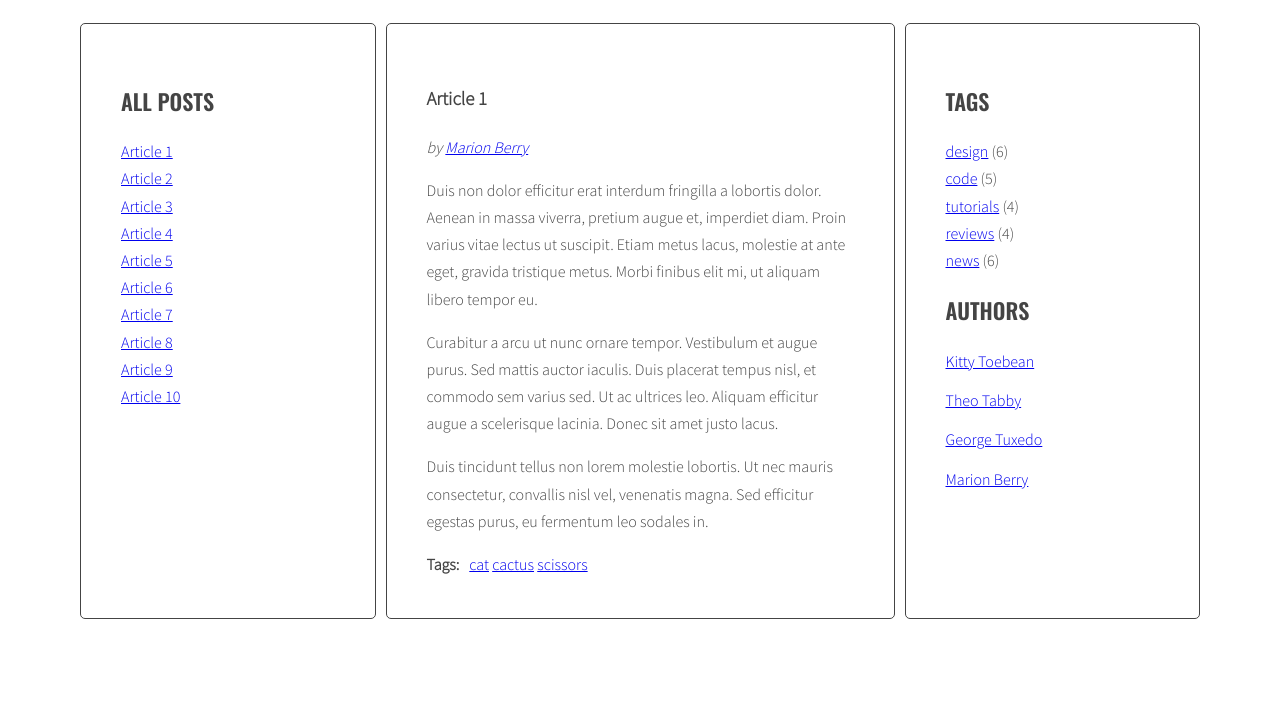
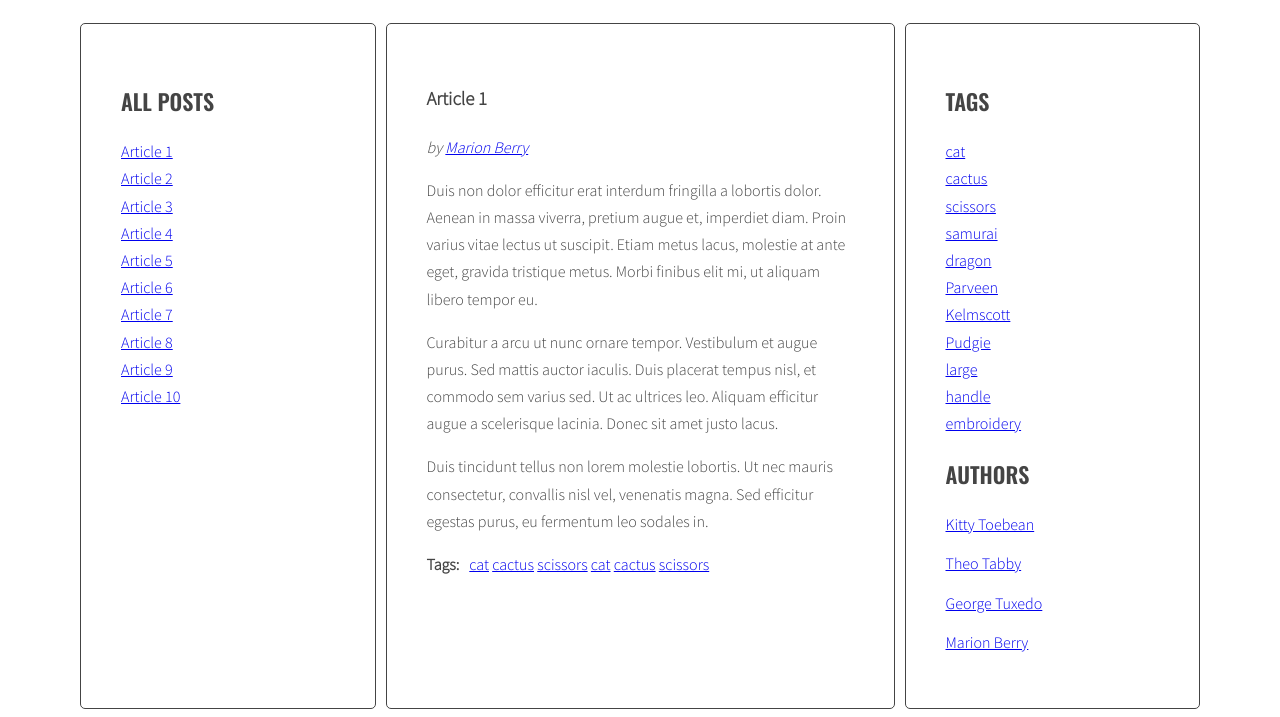
Before and after one commit to anncoderka/javascript-blog, a website: page index.html in a window 1280 px wide. Shown: the part 220-937 px from the top of the page. Before the commit the page ends 847 px from the top, so only its background shows below. Drawn offline with nearby package versions, Linux system fonts and the light colour scheme.

Commit message:
Add tag list to the right menu

```diff
--- a/index.html
+++ b/index.html
@@ -234,13 +234,7 @@
 				</section>
 				<aside class="sidebar">
 					<h2 class="section-title">Tags</h2>
-					<ul class="list tags">
-						<li><a href="#">design</a> <span>(6)</span></li>
-						<li><a href="#">code</a> <span>(5)</span></li>
-						<li><a href="#">tutorials</a> <span>(4)</span></li>
-						<li><a href="#">reviews</a> <span>(4)</span></li>
-						<li><a href="#">news</a> <span>(6)</span></li>
-					</ul>
+					<ul class="list tags"></ul>
 					<h2 class="section-title">Authors</h2>
 					<ul class="list authors">
 						<li>
--- a/js/script.js
+++ b/js/script.js
@@ -1,10 +1,11 @@
 'use strict';
 
-const optArticleSelector = '.post',
-    optTitleSelector = '.post-title',
-    optTitleListSelector = '.titles',
-    optArticleTagsSelector = '.post-tags .list',
-    optArticleAuthorSelector = '.post-author';
+const optArticleSelector = '.post';
+const optTitleSelector = '.post-title';
+const optTitleListSelector = '.titles';
+const optArticleTagsSelector = '.post-tags .list';
+const optArticleAuthorSelector = '.post-author';
+const optTagsListSelector = '[class^="list tags"]';
 
 function titleClickHandler(event) {
     event.preventDefault();
@@ -59,6 +60,7 @@ function generateTitleLinks(customSelector = ''){
 }
 
 function generateTags(){
+    let allTags = [];
     /* find all articles */
     const articles = document.querySelectorAll(optArticleSelector);
     /* START LOOP: for every article: */
@@ -67,21 +69,32 @@ function generateTags(){
         const tagList = article.querySelector(optArticleTagsSelector);
         let html = '';
         const articleTags = article.getAttribute('data-tags');
-        console.log('articleTags = ', articleTags);
+
         /* split tags into array */
         const articleTagsArray = articleTags.split(' ');
-        console.log('articleTagsArray = ', articleTagsArray);
+
         /* START LOOP: for each tag */
         for (let tag of articleTagsArray) {
          /* generate HTML of the link */
          /* add generated code to html variable */
-            html = html + '<li><a href="#tag-'+ tag + '">' + tag + '</a></li>' + '\n';
-            console.log('html = ', html);
+            const linkHTML = '<li><a href="#tag-'+ tag + '">' + tag + '</a></li>';
+            html = html + linkHTML + '\n';
+
+            /* [NEW] check if this link is NOT already in allTags */
+            if (allTags.indexOf(linkHTML) == -1) {
+                /* [NEW] add generated code to allTags array */
+                allTags.push(linkHTML);
+            }
         }
         /* END LOOP: for each tag */
         /* insert HTML of all the links into the tags wrapper */
         tagList.insertAdjacentHTML('beforeend', html);
-       /* END LOOP: for every article: */
+        /* END LOOP: for every article: */
+        /* [NEW] find list of tags in right column */
+        const tagListMenu = document.querySelector(optTagsListSelector);
+        console.log('tagListMenu', tagListMenu);
+        /* [NEW] add html from allTags to tagList */
+        tagListMenu.innerHTML = allTags.join(' ');
     }
 }
 
@@ -170,5 +183,6 @@ function addClickListenersToAuthors(){
 generateTitleLinks();
 generateTags();
 generateAuthors();
+generateTags();
 addClickListenersToTags();
 addClickListenersToAuthors();
```
